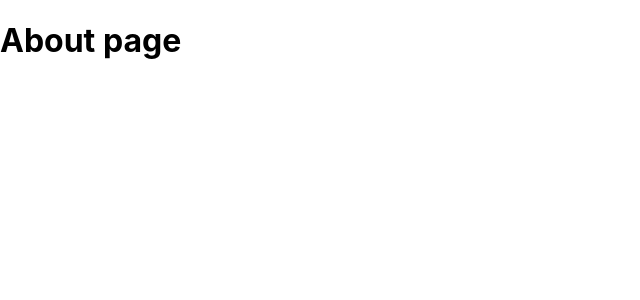
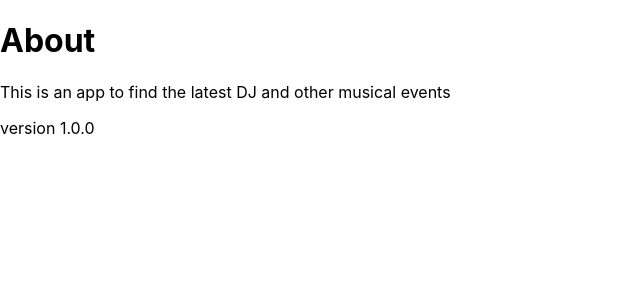
Before and after one commit to Shakib448/nextDjEvents, a Next.js app in the folder client/: page /about in a window 1280 px wide. Shown: the top 300 px of the page, without its empty margins (0-640 px from the left). Built offline with nearby package versions, Linux system fonts and the light colour scheme.

Commit message:
WIP on DJ EVENTS

```diff
--- a/client/pages/about/index.js
+++ b/client/pages/about/index.js
@@ -1,7 +1,9 @@
 export default function AboutPage() {
   return (
     <div>
-      <h1>About page</h1>
+      <h1>About</h1>
+      <p>This is an app to find the latest DJ and other musical events</p>
+      <p>version 1.0.0</p>
     </div>
   );
 }
```
